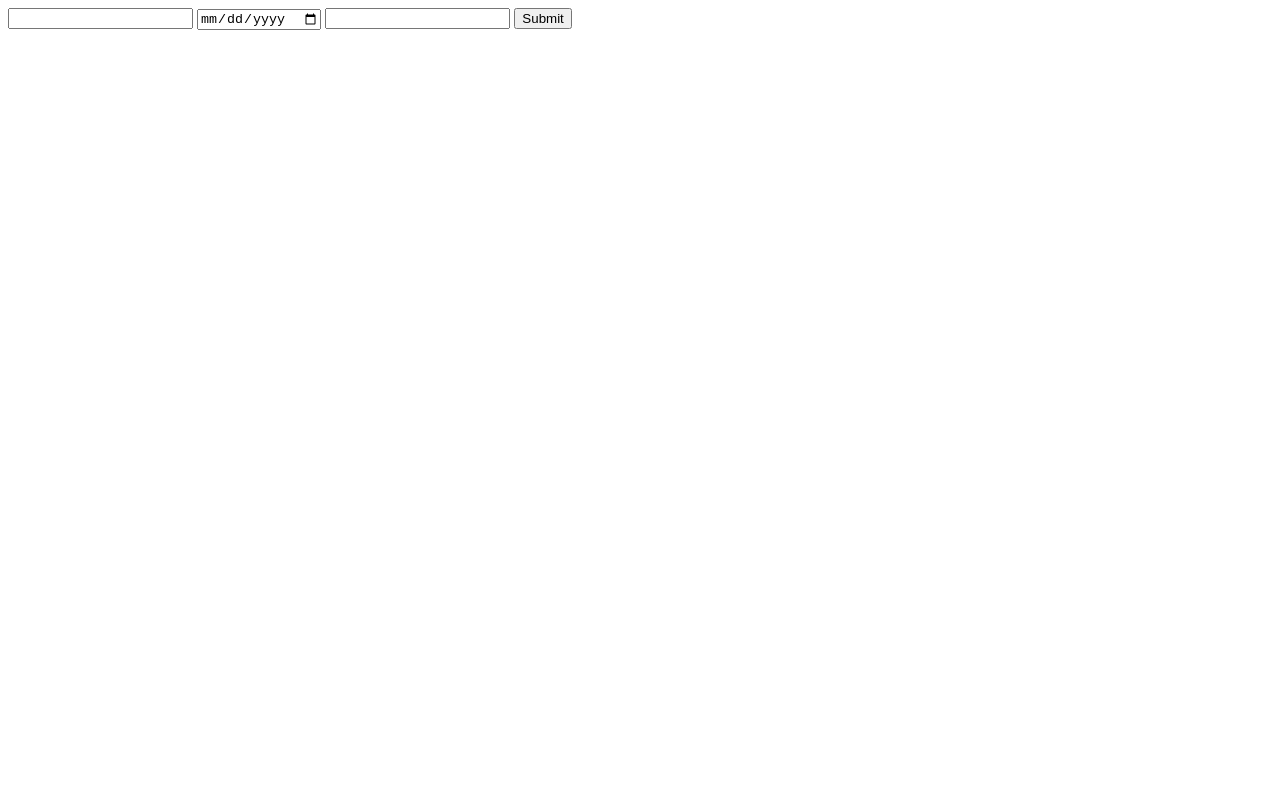
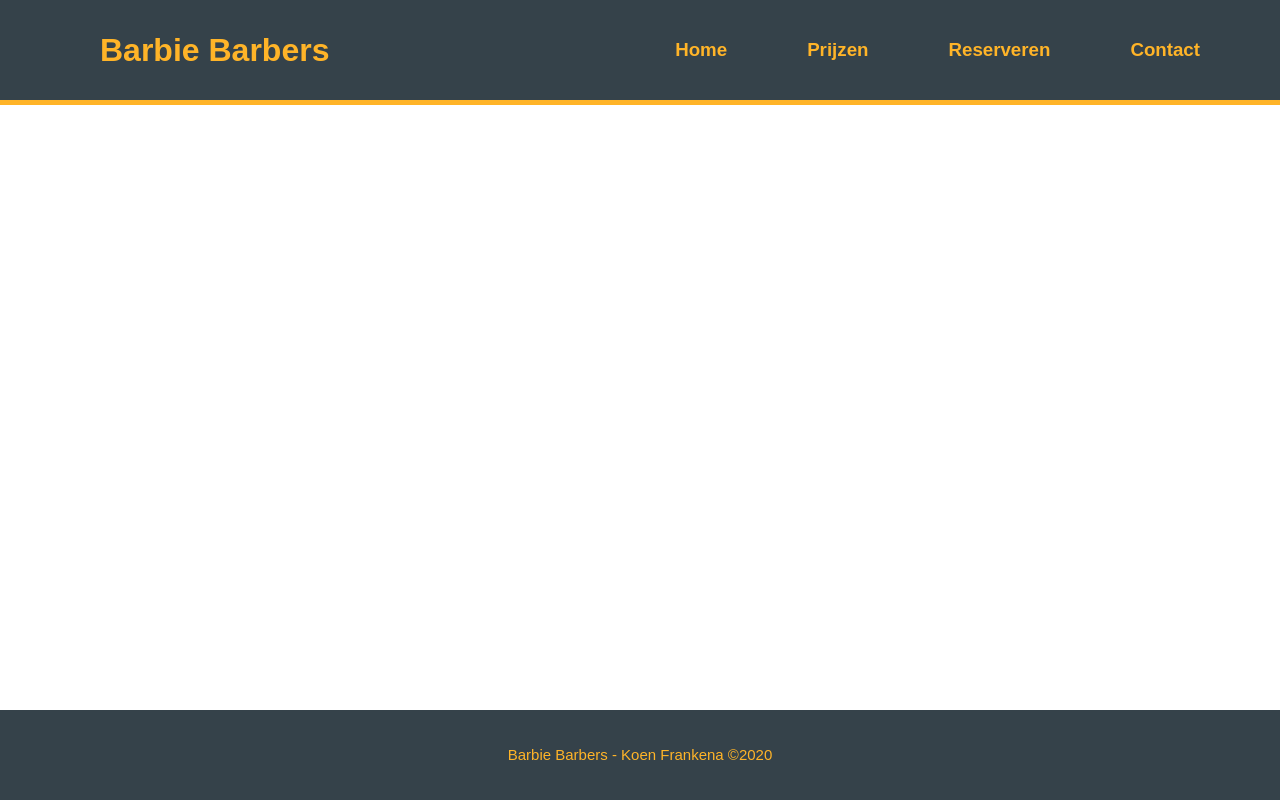
Before and after one commit to KoenieFrankenstein/Kappersproject, a website: page public/test.html in a window 1280 px wide. Drawn offline with Linux system fonts and the light colour scheme.

Commit message:
test file als standaard file neergezet

```diff
--- a/public/test.html
+++ b/public/test.html
@@ -1,20 +1,36 @@
 <!DOCTYPE html>
 <html>
+
 <head>
+    <title>Barbie Barbers</title>
+    <link rel="icon"
+        href="https://png.pngtree.com/png-vector/20190217/ourlarge/pngtree-black-and-white-barber-icon-design-elements-png-image_420012.jpg">
+</head>
 
-</head>
 <body>
-    <form method="POST" >
+    <div id="page-container">
+        <div id="content-wrap">
+            <div class="header">
+                <h1 class="title">Barbie Barbers</h1>
+                <h3 class="link"><a class="link" href="contact.html">Contact</a></h3>
+                <h3 class="link"><a class="link" href="afspraak.html">Reserveren</a></h3>
+                <h3 class="link"><a class="link" href="prijzen.html">Prijzen</a></h3>
+                <h3 class="link"><a class="link" href="index.html">Home</a></h3>
+            </div>
 
-        <input type="text" name="text">
-        <input type="date" name="date">
-        <input type="number" name="number">
+            <!-- elke pagina heeft hier zn shit staan-->
 
-        <input type="submit">
-    </form>
+        </div>
+        <div class="space"></div>
+        <div>
+            <script src="script/kapper.js"></script>
+            <link rel="stylesheet" href="style/kapper.css">
+            <link rel="stylesheet" href="style/master.css">
+        </div>
+        <footer class="footer">
+            <p id="titel">Barbie Barbers - Koen Frankena ©2020</p>
+        </footer>
+    </div>
+</body>
 
-    <script src="script/test.js"></script>
-    <link rel="stylesheet" href="style/test.css">
-
-</body>
 </html>
```
